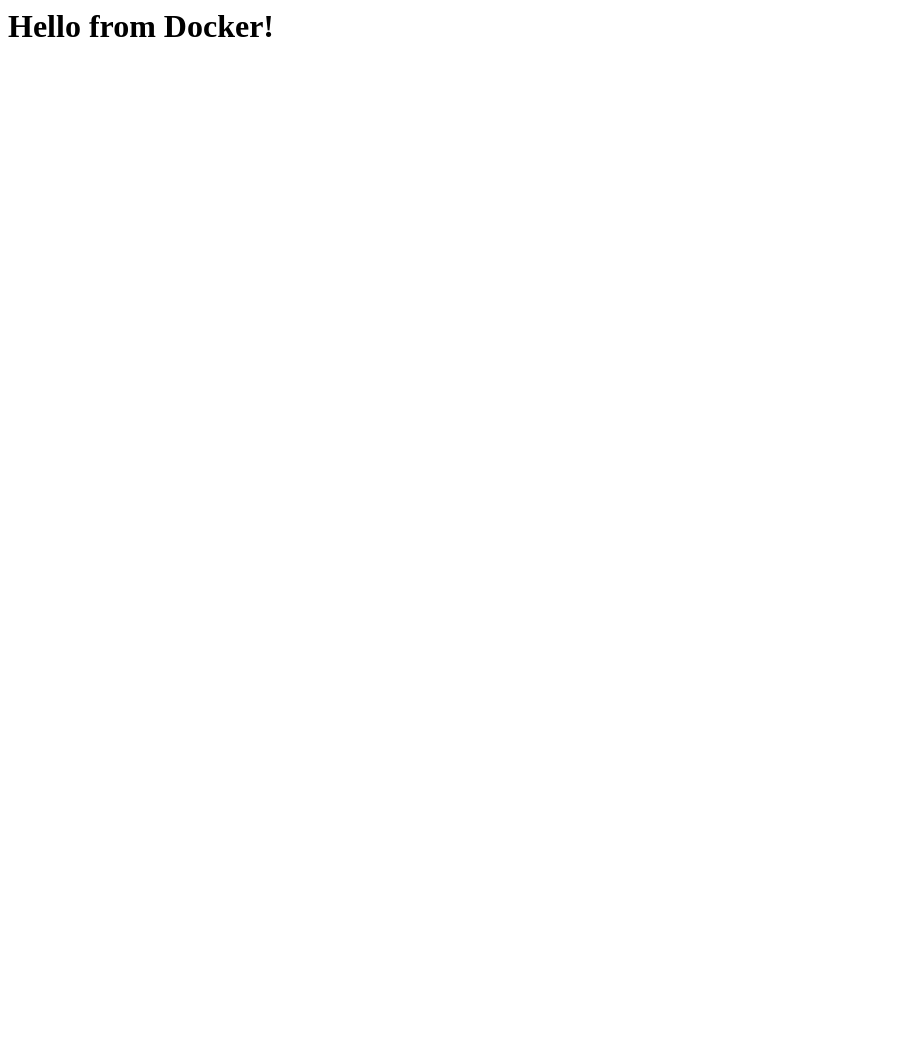
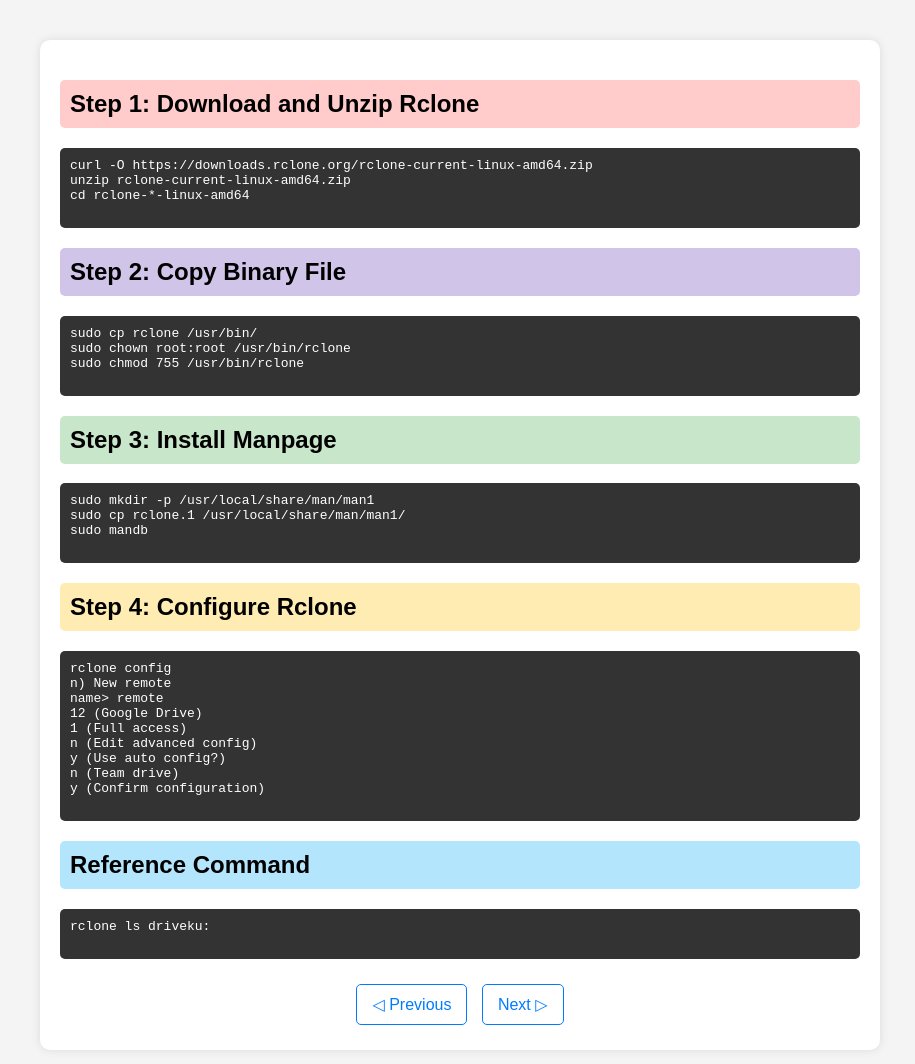
Before and after one commit to lixweb/demo-app, a plain HTML site: page index.html in a window 1280 px wide. Shown: the whole page, without its empty margins (0-915 px from the left). Before the commit the page ends 800 px from the top, so only its background shows below. Drawn offline with Linux system fonts and the light colour scheme.

```diff
--- a/index.html
+++ b/index.html
@@ -1 +1,103 @@
-<h1>Hello from Docker!</h1>
+<!DOCTYPE html>
+<html lang="en">
+<head>
+    <meta charset="UTF-8">
+    <meta name="viewport" content="width=device-width, initial-scale=1.0">
+    <title>Mount Google Drive in CentOS</title>
+    <style>
+        body {
+            font-family: Arial, sans-serif;
+            margin: 20px;
+            padding: 20px;
+            background-color: #f4f4f4;
+        }
+        .container {
+            max-width: 800px;
+            background: #fff;
+            padding: 20px;
+            border-radius: 10px;
+            box-shadow: 0px 0px 10px rgba(0, 0, 0, 0.1);
+        }
+        h2 {
+            padding: 10px;
+            border-radius: 5px;
+        }
+        .step1 { background-color: #ffcccb; }
+        .step2 { background-color: #d1c4e9; }
+        .step3 { background-color: #c8e6c9; }
+        .step4 { background-color: #ffecb3; }
+        .reference { background-color: #b3e5fc; }
+        pre {
+            background: #333;
+            color: #fff;
+            padding: 10px;
+            border-radius: 5px;
+            overflow-x: auto;
+        }
+        .pagination {
+            margin-top: 20px;
+            text-align: center;
+        }
+        .pagination a {
+            text-decoration: none;
+            padding: 10px 15px;
+            border: 1px solid #007bff;
+            border-radius: 5px;
+            color: #007bff;
+            margin: 5px;
+            display: inline-block;
+        }
+        .pagination a:hover {
+            background: #007bff;
+            color: white;
+        }
+    </style>
+</head>
+<body>
+    <div class="container">
+        <h2 class="step1">Step 1: Download and Unzip Rclone</h2>
+        <pre>
+curl -O https://downloads.rclone.org/rclone-current-linux-amd64.zip
+unzip rclone-current-linux-amd64.zip
+cd rclone-*-linux-amd64
+        </pre>
+
+        <h2 class="step2">Step 2: Copy Binary File</h2>
+        <pre>
+sudo cp rclone /usr/bin/
+sudo chown root:root /usr/bin/rclone
+sudo chmod 755 /usr/bin/rclone
+        </pre>
+
+        <h2 class="step3">Step 3: Install Manpage</h2>
+        <pre>
+sudo mkdir -p /usr/local/share/man/man1
+sudo cp rclone.1 /usr/local/share/man/man1/
+sudo mandb
+        </pre>
+
+        <h2 class="step4">Step 4: Configure Rclone</h2>
+        <pre>
+rclone config
+n) New remote
+name> remote
+12 (Google Drive)
+1 (Full access)
+n (Edit advanced config)
+y (Use auto config?)
+n (Team drive)
+y (Confirm configuration)
+        </pre>
+
+        <h2 class="reference">Reference Command</h2>
+        <pre>
+rclone ls driveku:
+        </pre>
+
+        <div class="pagination">
+            <a href="#">&#9665; Previous</a>
+            <a href="#">Next &#9655;</a>
+        </div>
+    </div>
+</body>
+</html>
```
